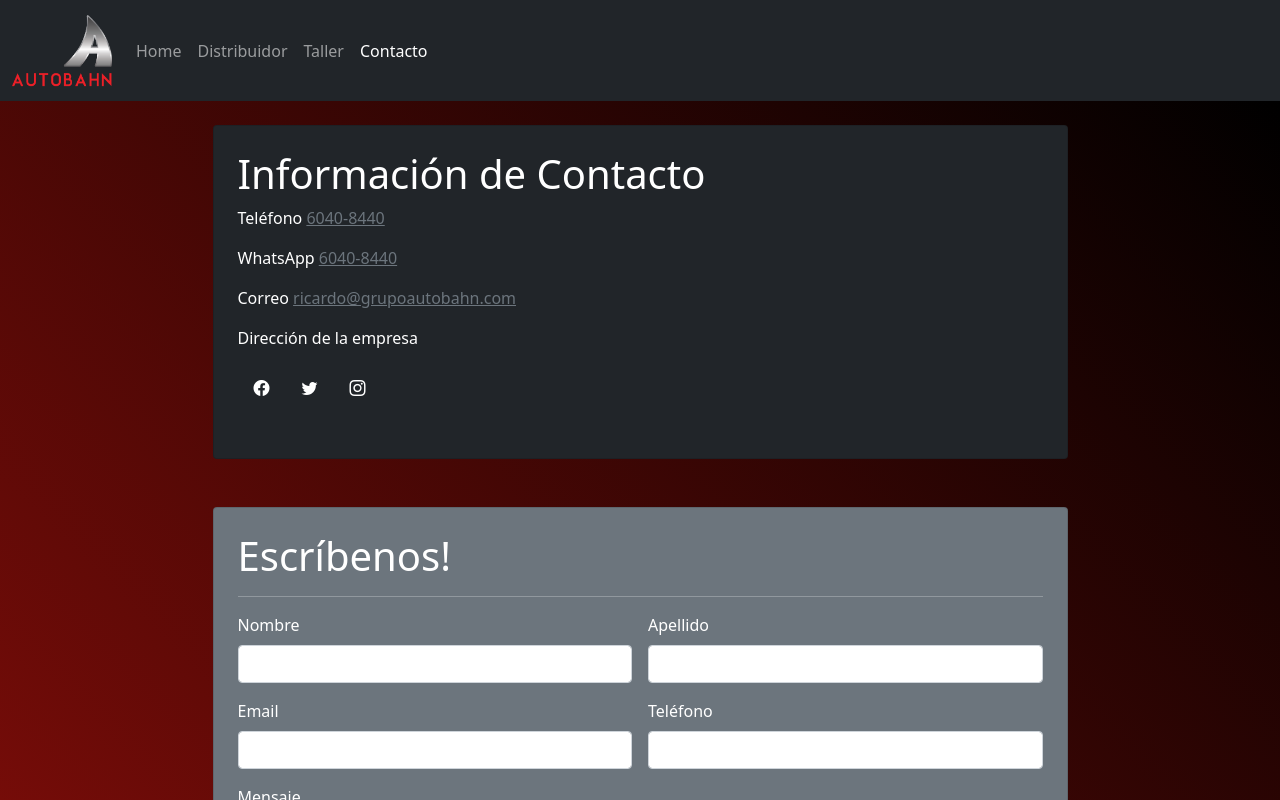
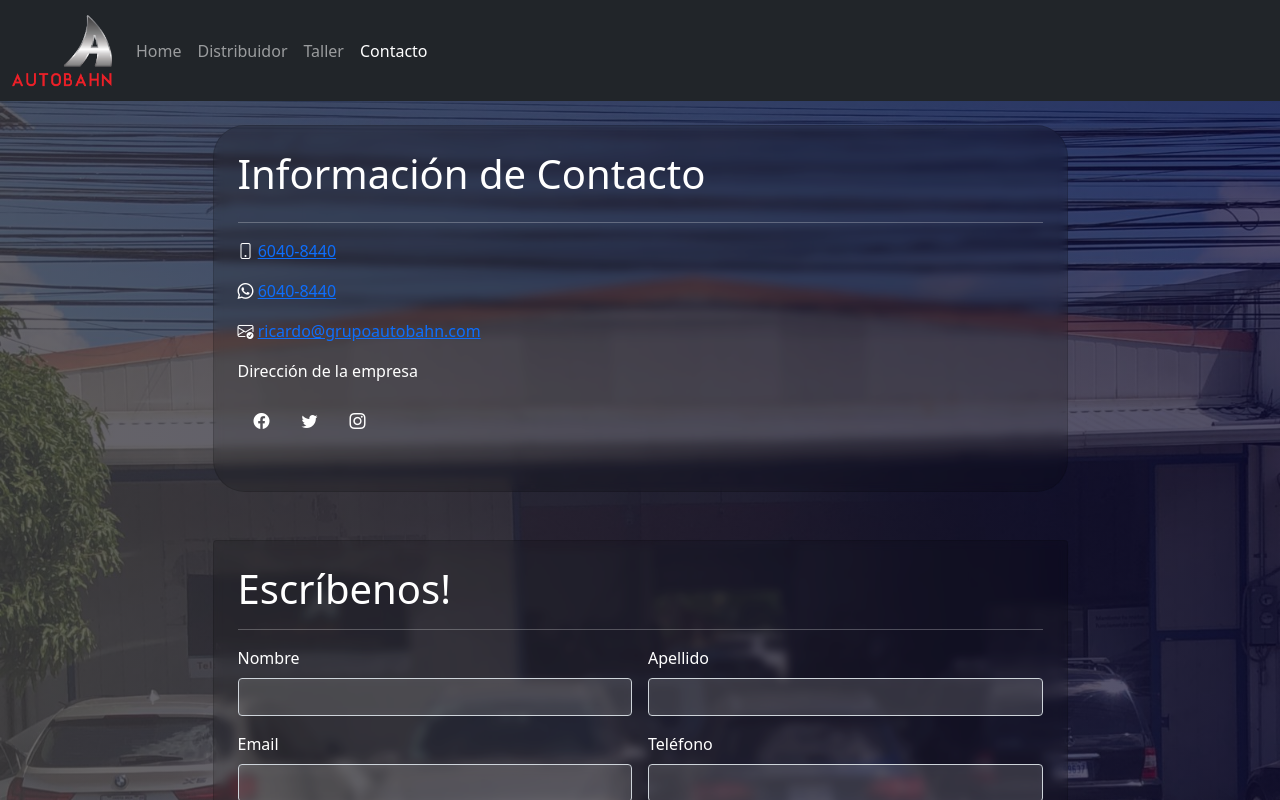
Before and after one commit to Rdani2005/autobahn, a React (Create React App) app: page /contacto in a window 1280 px wide. Shown: the top 800 px of the page. Built offline with nearby package versions, Linux system fonts and the light colour scheme.

Commit message:
Changed the form

```diff
--- a/src/components/ContactForm.js
+++ b/src/components/ContactForm.js
@@ -1,14 +1,16 @@
 import React from 'react';
+import 'bootstrap-icons/font/bootstrap-icons.css'
 
 const ContactForm = () => {
     return (
         <div className="container">
             <div className="row justify-content-center align-items-center">
-                <div className="card mx-4 my-4 bg-dark text-white col-6 col-md-6 p-4 w-75">
+                <div className="card mx-4 my-4 bg-cristal-dark text-white col-6 col-md-6 p-4 w-75 curved">
                     <h1>Información de Contacto</h1>
-                    <p>Teléfono <a className="link-secondary" href="tel:+50660408440">6040-8440</a></p>
-                    <p>WhatsApp <a className="link-secondary" href="https://wa.me/50660408440?text=Hola!,%20Estoy%20interesado%20en%20hacer%20Negocios%20Contigo!!!">6040-8440</a></p>
-                    <p>Correo <a className="link-secondary" href="mailto:ricardo@grupoautobahn.com">ricardo@grupoautobahn.com</a></p>
+                    <hr />
+                    <p><i className="bi bi-phone"></i> <a className="link-primary" href="tel:+50660408440">6040-8440</a></p>
+                    <p><i className="bi bi-whatsapp"></i> <a className="link-primary" href="https://wa.me/50660408440?text=Hola!,%20Estoy%20interesado%20en%20hacer%20Negocios%20Contigo!!!">6040-8440</a></p>
+                    <p><i class="bi bi-envelope-check"></i> <a className="link-primary" href="mailto:ricardo@grupoautobahn.com">ricardo@grupoautobahn.com</a></p>
                     <p>Dirección de la empresa</p>
                     <section className="mb-4">
                         <a className="btn btn-primary btn-floating m-1 btn-media " href="https://www.facebook.com/danny.sequeira.961/" role="button"><i className="bi bi-facebook"></i></a>
@@ -18,7 +20,7 @@ const ContactForm = () => {
                 </div>
 
 
-                <form action="" className="card mx-4 my-4 col-6 col-md-6 bg-secondary p-4 rounded text-white w-75">
+                <form action="" className="card mx-4 my-4 col-6 col-md-6 bg-cristal-dark p-4 rounded text-white w-75">
                     <div className="col-md-12">
                         <h1>Escríbenos!</h1>
                         <hr />
@@ -28,23 +30,23 @@ const ContactForm = () => {
 
                         <div className="col-md-6">
                             <label htmlFor="name" className="form-label">Nombre</label>
-                            <input type="text" className="form-control" id="name" />
+                            <input type="text" className="form-control bg-cristal text-white" id="name" />
                         </div>
                         <div className="col-md-6">
                             <label htmlFor="lastName" className="form-label">Apellido</label>
-                            <input type="text" className="form-control" id="lastName" />
+                            <input type="text" className="form-control bg-cristal text-white" id="lastName" />
                         </div>
                         <div className="col-md-6">
                             <label htmlFor="email" className="form-label">Email</label>
-                            <input type="email" className="form-control" id="email" />
+                            <input type="email" className="form-control bg-cristal text-white" id="email" />
                         </div>
                         <div className="col-md-6">
-                            <label htmlFor="phone" className="form-label">Teléfono</label>
-                            <input type="tel" className="form-control" id="phone" />
+                            <label htmlFor="phone" className="form-label ">Teléfono</label>
+                            <input type="tel" className="form-control bg-cristal text-white" id="phone" />
                         </div>
                         <div className="col-md-12">
                             <label htmlFor="message" className="form-label">Mensaje</label>
-                            <textarea className="form-control" id="message" />
+                            <textarea className="form-control bg-cristal text-white" id="message" />
                         </div>
                         <div className="col-md-12">
                             <input type="submit" className="btn btn-success" value="Enviar Mensaje" />
--- a/src/components/main-page/Imports.js
+++ b/src/components/main-page/Imports.js
@@ -17,6 +17,7 @@ const Imports = () => {
                         </h1>
                         <hr />
                         <p className="mt-4 text-justify h2">Actualmente Nos encargamos de importar nuestros repuestos de grandes marcas comerciales para el mejor mantenimiento a nuestros vehiculos, y asi darle una mejor experiencia al cliente.</p>
+                        <hr />
                         <Link to="/distribuidor" className="btn draw-border">
                             Ve nuestras importaciones!
                         </Link>
--- a/src/components/main-page/Vehicles.js
+++ b/src/components/main-page/Vehicles.js
@@ -16,6 +16,7 @@ const Vehicles = () => {
                         </h1>
                         <hr />
                         <p className="mt-4 text-justify h3">Actualmente trabajamos con vehiculos premium, ofreciendoles el mejor cuidado. Las marcas con las que trabajamos son BMW, Audi, y Mercedez Benz</p>
+                        <hr />
                         <Link to="/taller" className="btn draw-border">
                             Ve mas en el Taller!
                         </Link>
--- a/src/components/main-page/WelcomeSection.js
+++ b/src/components/main-page/WelcomeSection.js
@@ -1,6 +1,7 @@
 // Author Daniel Ricardo Sequeira Campos
 // ------------------ Libraries --------------------------------
 import React from 'react';
+import {Link} from 'react-router-dom'
 // ------------------ React Component --------------------------
 const WelcomeSection = () => {
       let logo = require('../../images/autobahn-logo.png');
@@ -16,9 +17,14 @@ const WelcomeSection = () => {
                         <h1 className="mt-4 text-uppercase text-center">
                             Taller y Distribuidores Oficiales
                         </h1>
+                        <hr />
                         <p className="mt-4 h3 text-justify">
                             Como negocio nos encargamos de ofrecerles a nuestros clientes los mejores servicios, importando los repuestos necesarios, y dandole el mejor mantenimiento del pais a los vehiculos
                         </p>
+                        <hr />
+                        <Link to="/contacto" className="btn draw-border">
+                            Contáctanos!
+                        </Link>
                     </div>
                 </div>
             </div>
--- a/src/css/index.css
+++ b/src/css/index.css
@@ -25,10 +25,10 @@ body, html {
 }
 
 .bg-6 {
-    background: linear-gradient(45deg,#800d09, #000000);
+    background: linear-gradient(70deg, #444242cc, #05022eb3), url('../images/taller-frente.jpg');
 }
 
-.beggining, .second, .third, .bg-4, .bg-5 {
+.beggining, .second, .third, .bg-4, .bg-5, .bg-6 {
     background-size: cover;
     background-position: center;
     color: #fff;
@@ -38,3 +38,22 @@ body, html {
     background: none;
     border:none;
 }
+
+.curved {
+    border-radius: 2rem;
+}
+
+.bg-cristal {
+    background-color: rgba(255,255,255,0.15);
+    backdrop-filter: blur(5px);
+}
+
+.bg-cristal:focus {
+    background-color: rgba(255,255,255,0.15);
+    backdrop-filter: blur(5px);
+}
+
+.bg-cristal-dark {
+    background-color: rgba(0, 0, 0, 0.15);
+    backdrop-filter: blur(5px);
+}
```
Also changed, not shown: src/components/ContactButton.js (deleted, +0 -16 lines).
